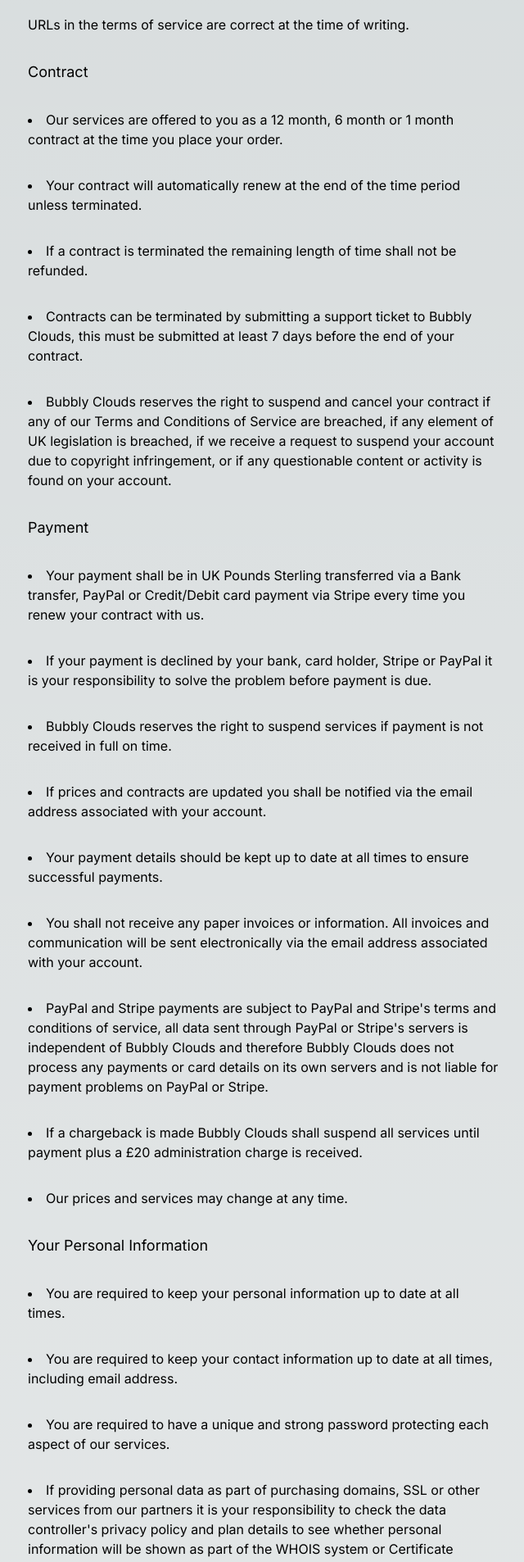
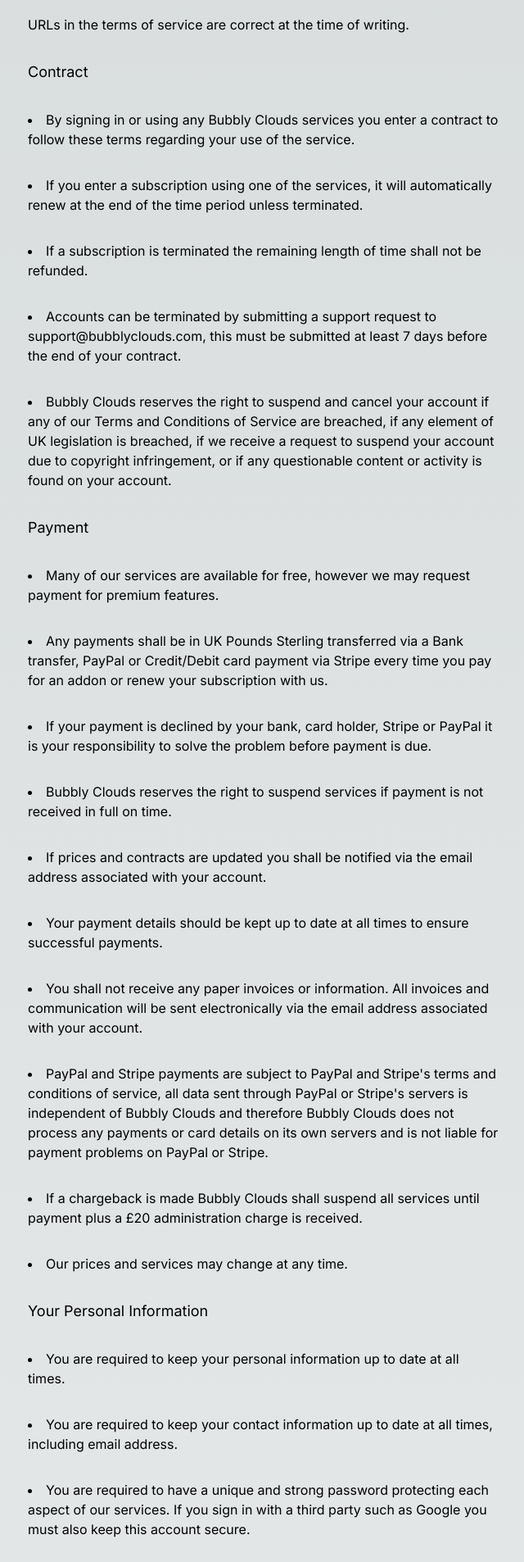
Before and after one commit to jamesacres/bubblyclouds, a Next.js app: page /terms in a window 1280 px wide. Shown: the part 720-2626 px from the top of the page at 82% size, without its empty margins (318-958 px from the left). Built offline with nearby package versions, Linux system fonts and the light colour scheme.

Commit message:
update terms of use

```diff
--- a/src/app/terms/page.tsx
+++ b/src/app/terms/page.tsx
@@ -11,7 +11,7 @@
       </p>
 
       <p className="my-8">Terms and Conditions of Service</p>
-      <p className="my-8">Last Updated: 2018-05-20</p>
+      <p className="my-8">Last Updated: 2024-05-25</p>
 
       <p className="my-8">
         &#39;We&#39; or &#39;Bubbly Clouds&#39; refers to James Acres and the
@@ -38,25 +38,25 @@
       <h3 className="mt-4 text-lg">Contract</h3>
       <ul className="my-8 list-inside	list-disc">
         <li className="my-8">
-          Our services are offered to you as a 12 month, 6 month or 1 month
-          contract at the time you place your order.
+          By signing in or using any Bubbly Clouds services you enter a contract
+          to follow these terms regarding your use of the service.
         </li>
         <li className="my-8">
-          Your contract will automatically renew at the end of the time period
-          unless terminated.
+          If you enter a subscription using one of the services, it will
+          automatically renew at the end of the time period unless terminated.
         </li>
         <li className="my-8">
-          If a contract is terminated the remaining length of time shall not be
-          refunded.
+          If a subscription is terminated the remaining length of time shall not
+          be refunded.
         </li>
         <li className="my-8">
-          Contracts can be terminated by submitting a support ticket to Bubbly
-          Clouds, this must be submitted at least 7 days before the end of your
-          contract.
+          Accounts can be terminated by submitting a support request to
+          support@bubblyclouds.com, this must be submitted at least 7 days
+          before the end of your contract.
         </li>
         <li className="my-8">
-          Bubbly Clouds reserves the right to suspend and cancel your contract
-          if any of our Terms and Conditions of Service are breached, if any
+          Bubbly Clouds reserves the right to suspend and cancel your account if
+          any of our Terms and Conditions of Service are breached, if any
           element of UK legislation is breached, if we receive a request to
           suspend your account due to copyright infringement, or if any
           questionable content or activity is found on your account.
@@ -66,9 +66,13 @@
       <h3 className="mt-4 text-lg">Payment</h3>
       <ul className="my-8 list-inside	list-disc">
         <li className="my-8">
-          Your payment shall be in UK Pounds Sterling transferred via a Bank
+          Many of our services are available for free, however we may request
+          payment for premium features.
+        </li>
+        <li className="my-8">
+          Any payments shall be in UK Pounds Sterling transferred via a Bank
           transfer, PayPal or Credit/Debit card payment via Stripe every time
-          you renew your contract with us.
+          you pay for an addon or renew your subscription with us.
         </li>
         <li className="my-8">
           If your payment is declined by your bank, card holder, Stripe or
@@ -120,21 +124,22 @@
         </li>
         <li className="my-8">
           You are required to have a unique and strong password protecting each
-          aspect of our services.
+          aspect of our services. If you sign in with a third party such as
+          Google you must also keep this account secure.
         </li>
         <li className="my-8">
           If providing personal data as part of purchasing domains, SSL or other
           services from our partners it is your responsibility to check the data
           controller&#39;s privacy policy and plan details to see whether
           personal information will be shown as part of the WHOIS system or
-          Certificate subject details.
+          Certificate subject details or elsewhere.
         </li>
         <li className="my-8">
           Bubbly Cloud’s <Link href="privacy">Privacy Policy</Link> explains how
           we treat your personal data and protect your privacy when you use our
           Services. By using our Services, you agree that Bubbly Clouds can use
           such data in accordance with our{' '}
-          <Link href="privacy">Privacy Policy</Link>
+          <Link href="privacy">Privacy Policy</Link>.
         </li>
       </ul>
 
@@ -147,9 +152,10 @@
           is breached, if we receive a request for us to refuse your access.
         </li>
         <li className="my-8">
-          If you are expecting high traffic or have a need to carry out high
-          amounts of processing at any time you must notify Bubbly Clouds else
-          we may be forced to suspend your services.
+          If you are expecting to send a high amount of traffic or have a need
+          to carry out high amounts of processing at any time using our services
+          you must notify support@bubblyclouds.com else we may be forced to
+          suspend your services.
         </li>
         <li className="my-8">
           We support overuse where you may use more than what you are paying
@@ -161,19 +167,18 @@
           suspend your services.
         </li>
         <li className="my-8">
-          We do not permit you to sell our web hosting services onto others
-          unless you purchase our reseller services and offer your own web
-          hosting services. Only the primary customer is permitted to use our
-          services, this includes accessing your web hosting cPanel.
+          We do not permit you to sell our services onto others unless you
+          purchase our reseller services. Only the primary account holder is
+          permitted to use our services, this includes accessing your account.
         </li>
         <li className="my-8">
           You must not take part in Unsolicited Commercial E-mail intentionally
-          or unintentionally, if this takes places we will suspend your ability
-          to send mail until the issue is resolved.
+          or unintentionally, if this takes places we will suspend your
+          services.
         </li>
         <li className="my-8">
-          You must not host any material for which you do not have the right to
-          host.
+          You must not upload any material for which you do not have the right
+          to upload.
         </li>
         <li className="my-8">
           You must not use our services for file sharing or peer-to-peer or any
@@ -200,7 +205,7 @@
           provided &#34;as is&#34; with no warranty.
         </li>
         <li className="my-8">
-          We aim to contact customers if we are made aware of anything such as
+          We aim to contact users if we are made aware of anything such as
           scheduled maintenance which may affect uptime, however this is not
           always possible and such events are often unpredictable.
         </li>
@@ -218,26 +223,20 @@
           services are provided on a personal level and you accept that risk.
         </li>
         <li className="my-8">
-          We will backup all data every night for disaster recovery purposes.
-          The backup from the previous night will also be made available in your
-          personal control panel at no cost to you. Backups from previous weeks
-          or months are available on request for an administration fee of £12 to
-          fetch it from our remote storage. It is your own responsibility to
-          download copies of our backups and store them in a remote location
-          inaccessible by our servers, you must not rely on us for historic
-          backups as your request for them may not be fulfilled in the event of
-          a disaster.
+          We strive to backup data so we can recover from disasters, however we
+          cannot guarantee to be able to recover. It is your own responsibility
+          to store a copy of any data you send to us so you can recover it in
+          case of disaster, you must not rely on our own backups.
         </li>
         <li className="my-8">
           We cannot be held liable for any data loss, backups are entirely your
           responsibility.
         </li>
         <li className="my-8">
-          We perform a virus and malware scan on all files stored on our servers
-          daily. It is the responsibility of customers to ensure no virus&#39;
-          are stored on their partition of the server. If a virus is found it
-          should be reported to Bubbly Clouds. If we find a virus it may be
-          deleted automatically without notification.
+          It is the responsibility of users to ensure no viruses are uploaded by
+          them to our services. If a virus is found it should be reported to
+          Bubbly Clouds. If we find a virus it may be deleted automatically
+          without notification.
         </li>
         <li className="my-8">
           All data stored by you or your users on our servers is your property
@@ -245,19 +244,10 @@
           to any files you or your users upload to our servers for processing.
         </li>
         <li className="my-8">
-          We operate a firewall restricting access only to our public services,
-          if you require additional ports to be opened a support ticket must be
-          opened. To protect our services and customers, our firewall
-          automatically blocks IP addresses if suspicious activity (such as
-          multiple invalid logins) is detected. This can sometimes trigger false
-          positives which can lock out legitimate users, you must email us to
-          unblock and whitelist your IP address should this happen.
-        </li>
-        <li className="my-8">
           We aim to keep our software secure and up to date, we in return expect
-          your web applications to also be secure and up to date. If we detect
-          out of date software we expect you to take action or ask us for
-          assistance to prevent your hosting services being hacked to host
+          your use of our services to also be secure and up to date. If we
+          detect out of date software we expect you to take action or ask us for
+          assistance to prevent your use of our services being hacked to host
           phishing content or send spam.
         </li>
         <li className="my-8">
@@ -273,7 +263,6 @@
           It is your own responsibility to ensure your own equipment is
           operating correctly, this includes the network link between you and us
         </li>
-        .
         <li className="my-8">
           &#39;Acts of God&#39; are out of our control and we cannot be held
           responsible for their effect.
@@ -283,20 +272,14 @@
           held responsible for disruption and losses in doing so.
         </li>
         <li className="my-8">
-          We allow you to use your own SSL certificates but the ones provided
-          only covers our own domains unless you opt for a plan which includes
-          an SSL certificate.
-        </li>
-        <li className="my-8">
           Your billing control panel and hosting control panel are both to be
           accessed securely using https.
         </li>
         <li className="my-8">
-          We scan all email sent to the server and mark any spam, we may
-          sometimes delete junk emails or flag them as junk. It is possible for
-          our system to miss spam, or to mark legitimate email as spam by
-          mistake, you must report this to us when this happens so it can be
-          corrected.
+          We scan all email sent to us and mark any spam, we may sometimes
+          delete junk emails or flag them as junk. It is possible for our system
+          to miss spam, or to mark legitimate email as spam by mistake, you must
+          report this to us when this happens so it can be corrected.
         </li>
         <li className="my-8">
           We scan all email sent to the server and delete any attachments
@@ -310,7 +293,7 @@
       <h3 className="mt-4 text-lg">Support</h3>
       <ul className="my-8 list-inside	list-disc">
         <li className="my-8">
-          All support requests should be made via our Ticketing System. All
+          All support requests should be made via support@bubblyclouds.com. All
           other requests may be ignored.
         </li>
         <li className="my-8">
@@ -325,8 +308,8 @@
           or more to answer during busier months.
         </li>
         <li className="my-8">
-          We do not provide phone support, all support must be initiated via our
-          Ticketing System.
+          We do not provide phone support, all support must be initiated via
+          email.
         </li>
       </ul>
 
@@ -354,10 +337,9 @@
         </li>
         <li className="my-8">
           You can request to be sent an export of the personal information we
-          hold about you in a secure portable format. We provide a self service
-          portal and cPanel for you to perform your own exports, anything not
-          provided for export from the portal or cPanel can be requested by
-          opening a support ticket.
+          hold about you in a secure portable format. We try to provide self
+          service areas for you to perform your own exports, anything not
+          provided can be requested by emailing support@bubblyclouds.com.
         </li>
         <li className="my-8">
           If you request information which is unfounded or excessive we may
@@ -373,15 +355,14 @@
       <h3 className="mt-4 text-lg">Refunds</h3>
       <ul className="my-8 list-inside	list-disc">
         <li className="my-8">
-          We offer a 30-Day Money Back Guarantee Period following your first
-          order with us. You are free to terminate your order for web hosting
-          services within this period. A full refund will be issued for the web
-          hosting charges paid by the customer.
+          If you make a payment to use one of our services, we offer a 30-Day
+          Money Back Guarantee Period following your first order with us. You
+          are free to terminate your order within this period. A full refund
+          will be issued for charges paid by the customer.
         </li>
         <li className="my-8">
-          Addons including Domains, SSL, IP addresses or any other third party
-          services will not be refunded under any circumstances. These are
-          strictly non-refundable.
+          Addons provided by a third party service will not be refunded under
+          any circumstances. These are strictly non-refundable.
         </li>
         <li className="my-8">
           Domain Registration or Domain Transfer Charges will not be refunded
```
Also changed, not shown: src/app/page.tsx (+4 -3 lines).
